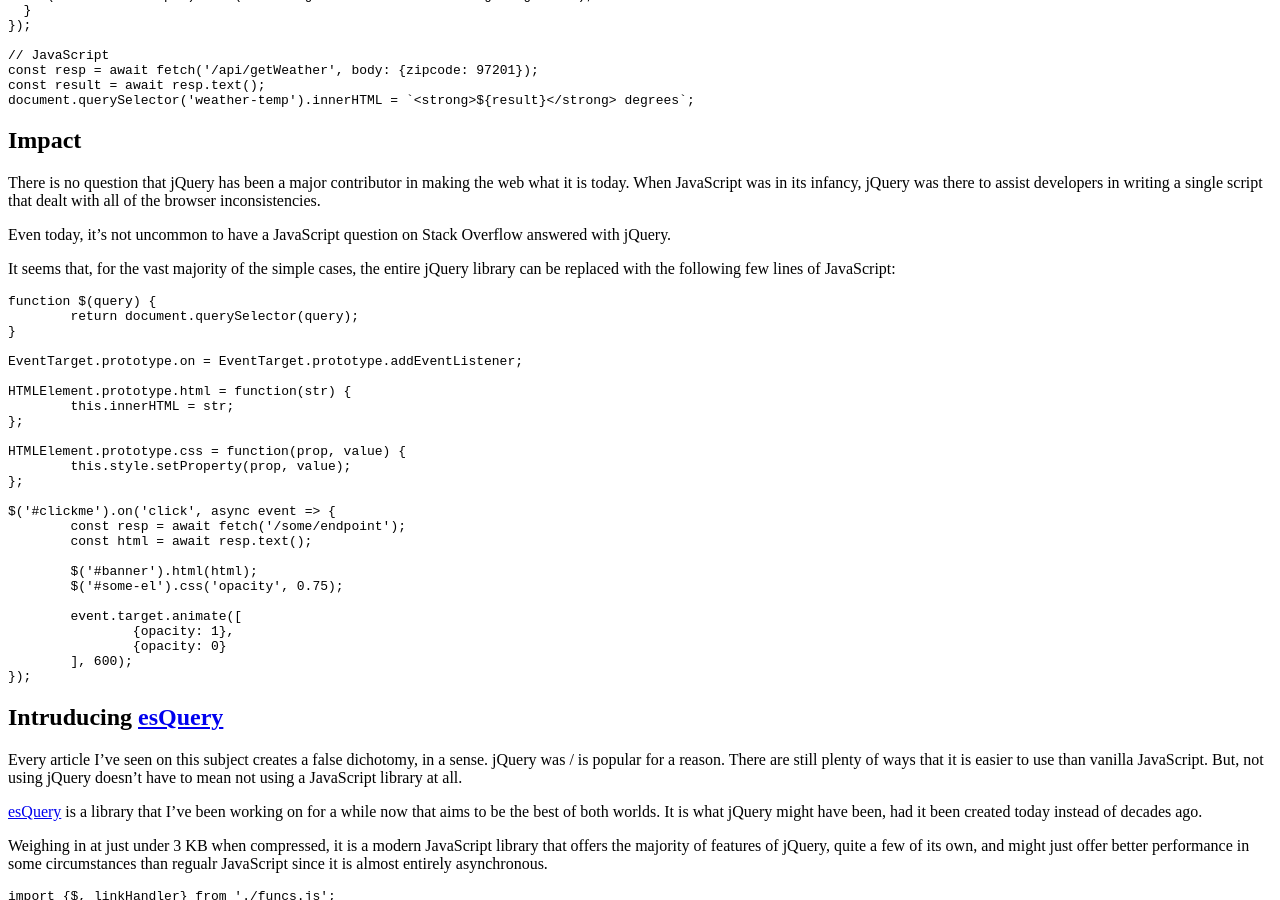
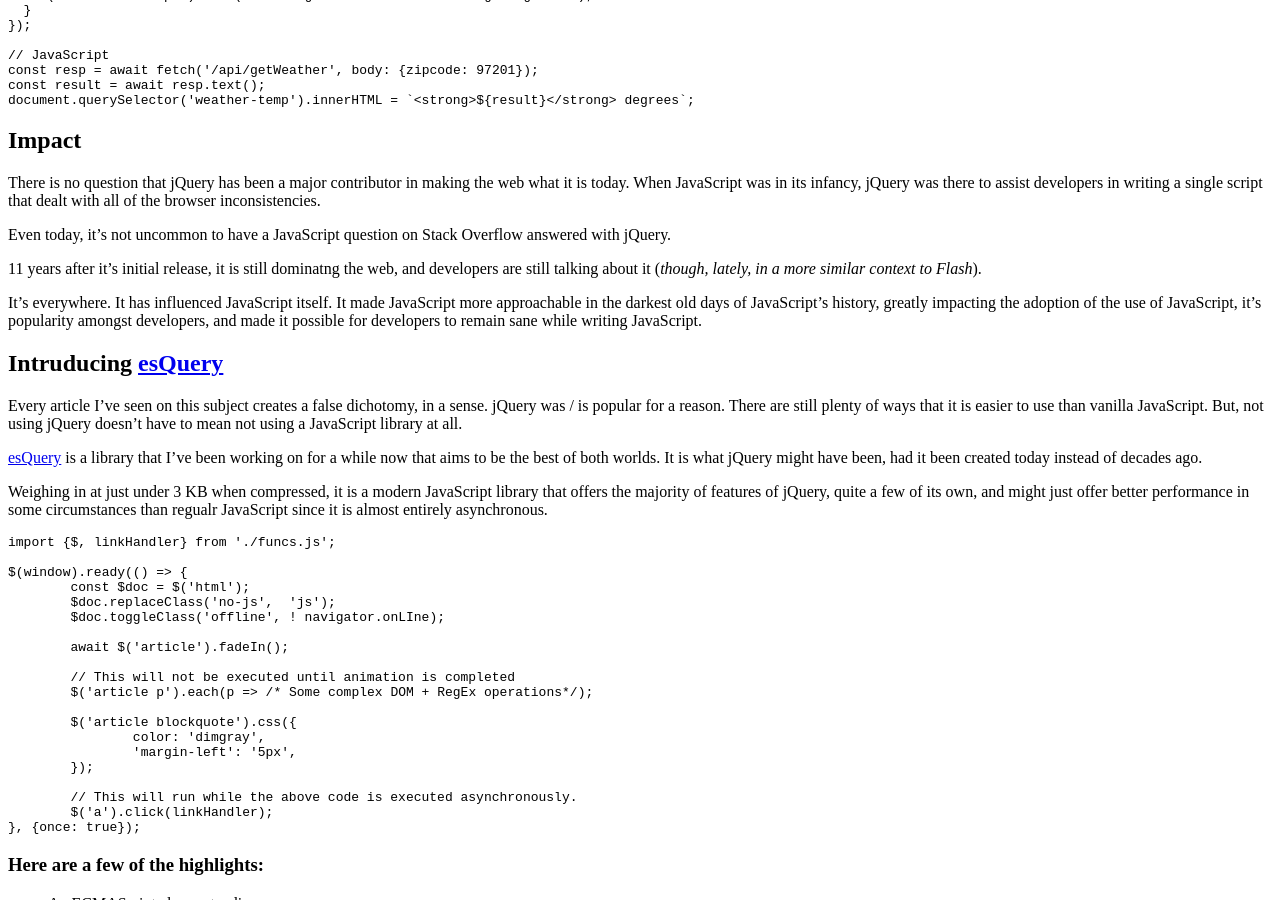
Before and after one commit to shgysk8zer0/shgysk8zer0.github.io, a Jekyll site: the page built from _posts/2017-10-23-jquery-or-vanilla-javascript.md, in a window 1280 px wide and 900 px high, scrolled down 4285 px. Built offline with Jekyll 4.4.1, drawn with Linux system fonts in a browser that asks for light colours.

Commit message:
Update post description & content

````diff
--- a/_posts/2017-10-23-jquery-or-vanilla-javascript.md
+++ b/_posts/2017-10-23-jquery-or-vanilla-javascript.md
@@ -1,7 +1,8 @@
 ---
 title: jQuery or Vanilla JavaScript
 layout: post
-description: 'The ultimate battle: jQuery vs. Vanilla JS'
+description: 'The ultimate battle: jQuery vs. Vanilla JS. But are those really the
+  only two options?'
 tags:
 - jQuery
 - Vanilla JS
@@ -203,36 +204,12 @@
 
 Even today, it's not uncommon to have a JavaScript question on Stack Overflow answered with jQuery.
 
-It seems that, for the vast majority of the simple cases, the entire jQuery library can be replaced with the following few lines of JavaScript:
+11 years after it's initial release, it is still dominatng the web, and developers are still talking about it (*though,
+lately, in a more similar context to Flash*).
 
-```javascript
-function $(query) {
-	return document.querySelector(query);
-}
-
-EventTarget.prototype.on = EventTarget.prototype.addEventListener;
-
-HTMLElement.prototype.html = function(str) {
-	this.innerHTML = str;
-};
-
-HTMLElement.prototype.css = function(prop, value) {
-	this.style.setProperty(prop, value);
-};
-
-$('#clickme').on('click', async event => {
-	const resp = await fetch('/some/endpoint');
-	const html = await resp.text();
-
-	$('#banner').html(html);
-	$('#some-el').css('opacity', 0.75);
-
-	event.target.animate([
-		{opacity: 1},
-		{opacity: 0}
-	], 600);
-});
-```
+It's everywhere. It has influenced JavaScript itself. It made JavaScript more approachable in the darkest old days of
+JavaScript's history, greatly impacting the adoption of the use of JavaScript, it's popularity amongst developers,
+and made it possible for developers to remain sane while writing JavaScript.
 
 ## Intruducing [esQuery](https://github.com/shgysk8zer0/std-js/blob/master/esQuery.js)
 Every article I've seen on this subject creates a false dichotomy, in a sense. jQuery was / is popular for a reason.
````
